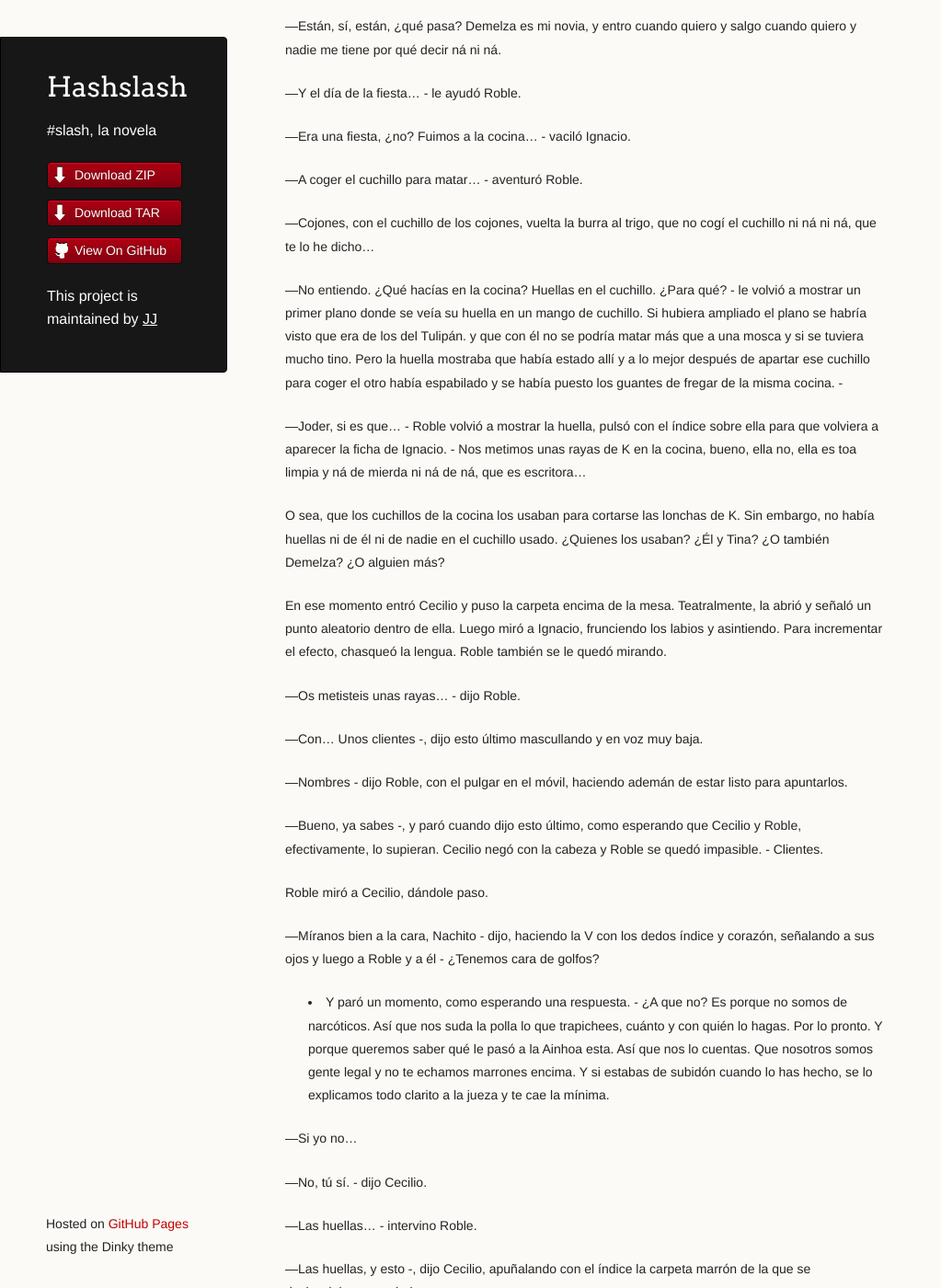
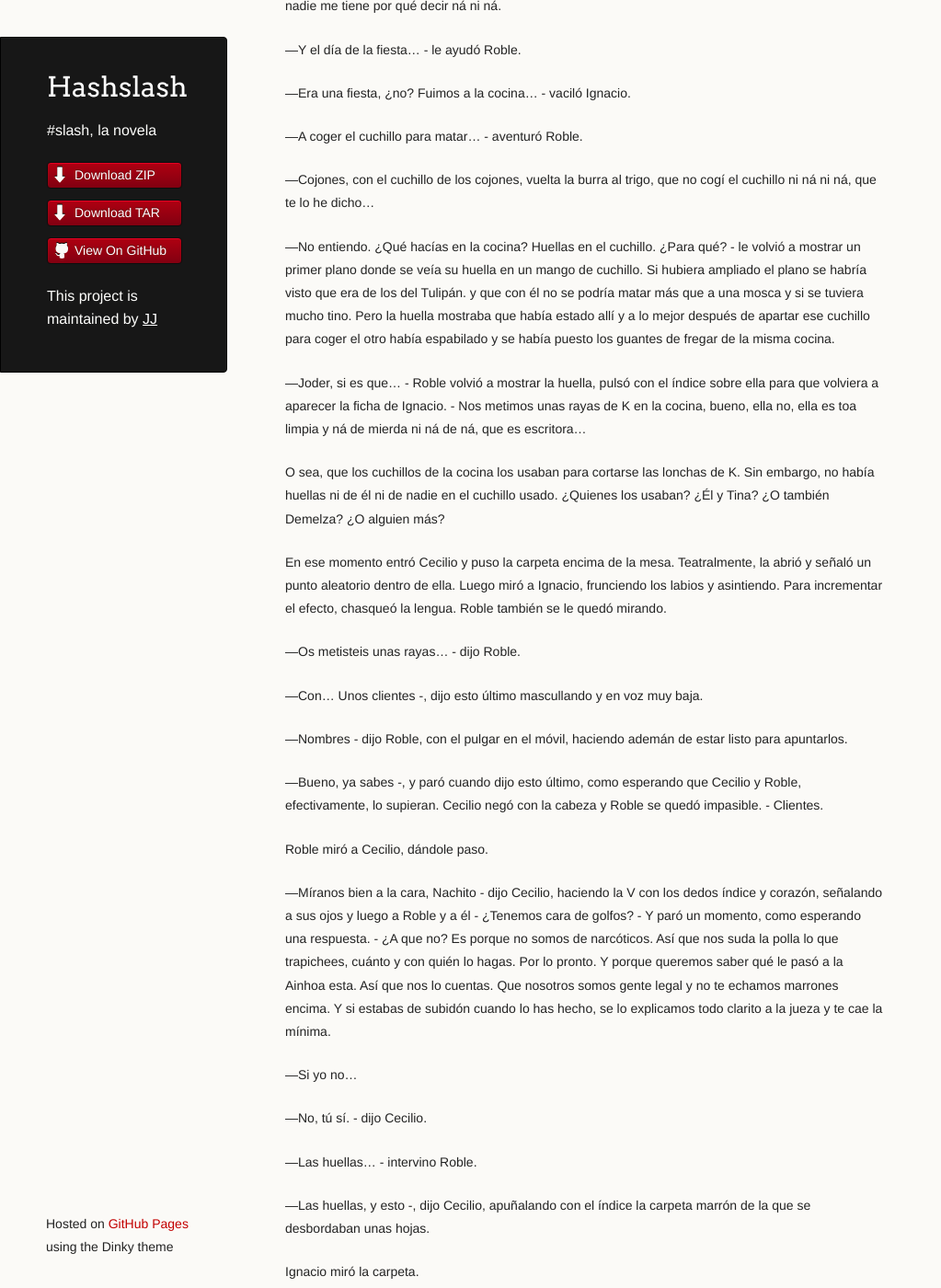
Before and after one commit to JJ/HashSlash, a Jekyll site: the page built from texto/HashSlash.md, in a window 1280 px wide and 1400 px high, scrolled down 45010 px. Shown: the whole window at 92% size, without its empty margins (0-1023 px from the left). Built offline with Jekyll 4.4.1, drawn with Linux system fonts in a browser that asks for light colours; some of the changed text lies outside the part shown.

Commit message:
Sync texto/HashSlash.md from master to gh-pages

```diff
--- a/texto/HashSlash.md
+++ b/texto/HashSlash.md
@@ -123,7 +123,7 @@ cosa de Ikea es?
   [Klingsbo](http://www.ikea.com/es/es/catalog/products/90128565/) -,
   dijo en voz alta.
 
-  — ¿Y el resto? Espera, no me lo digas. Rebotados desde el piso de
+  —¿Y el resto? Espera, no me lo digas. Rebotados desde el piso de
   Almuñécar... - Roble no contestó. Su móvil seguía emitiendo sonidos
   y él seguía tecleando. - No hay app - dijo aaahhh - para eso,
   ¿verdad?
@@ -132,9 +132,9 @@ Cecilio se rió de su propia gracia. Roble volvió al móvil, que acababa
 de emitir el tono que indicaba, de nuevo, que había llegado un
 mensaje.
 
- — Paco, el secretario judicial, - dijo Roble.- Tardará. ¿Más fotos? - Le alargó el móvil a Cecilio.
-
- — ¿Y por qué no las echas tú con tu polla? - le contestó Cecilio,
+ —Paco, el secretario judicial, - dijo Roble.- Tardará. ¿Más fotos? - Le alargó el móvil a Cecilio.
+
+ —¿Y por qué no las echas tú con tu polla? - le contestó Cecilio,
  socarrón,  extendiendo la mano para recibir el
  móvil. Roble también sonrió, asumiendo la respuesta como parte de esa seña de
  identidad llamada *malafollá granaína* que todavía, después de dos
@@ -1266,7 +1264,9 @@ publicarla antes de final de mes. Si no mantenías un ritmo de
 publicación continuo los lectores te acababan abandonando. Y él no
 quería que eso sucediera. Pero Tina le volvió a mandar un mensaje.
 
-“Y yo sola en el [Jaraiz](http://detapeoporgranada.blogspot.com.es/2010/04/jaraiz-editado.html)“ Era un bar del Realejo, no demasiado lejos de
+“Y yo sola en el
+[Jaraiz](http://detapeoporgranada.blogspot.com.es/2010/04/jaraiz-editado.html)“,
+le envió Tina en un mensaje. Era un bar del Realejo, no demasiado lejos de
 la comisaría; Roble lo conocía bien. “Tú verás.“
 
 El colocar la decisión en sus manos indicaba una ventana temporal que
@@ -2295,7 +2295,7 @@ se habría visto que era de los del Tulipán. y que con él no se podría
 matar más que a una mosca y si se tuviera mucho tino. Pero la huella
 mostraba que había estado allí y a lo mejor después de apartar ese
 cuchillo para coger el otro había espabilado y se había puesto los
-guantes de fregar de la misma cocina. -
+guantes de fregar de la misma cocina.
 
 —Joder, si es que... - Roble volvió a mostrar la huella, pulsó con el índice sobre
 ella para que volviera a aparecer la ficha de Ignacio. -  Nos metimos
@@ -2327,10 +2327,9 @@ cabeza y Roble se quedó impasible. - Clientes.
 
 Roble miró a Cecilio, dándole paso.
 
-—Míranos bien a la cara, Nachito - dijo, haciendo la V con los dedos
-índice y corazón,
-señalando a sus ojos y luego a Roble y a él - ¿Tenemos cara de golfos?
-- Y paró un momento, como esperando una respuesta. - ¿A que no? Es
+—Míranos bien a la cara, Nachito - dijo Cecilio, haciendo la V con los dedos
+índice y corazón, señalando a sus ojos y luego a Roble y a él -
+¿Tenemos cara de golfos? - Y paró un momento, como esperando una respuesta. - ¿A que no? Es
 porque no somos de narcóticos. Así que nos suda la polla lo que
 trapichees, cuánto y con quién lo hagas. Por lo pronto. Y porque
 queremos saber qué le pasó a la Ainhoa esta. Así que nos lo
@@ -2441,7 +2440,6 @@ que había coincidido en su época de subinspector en la brigada de
 seguridad ciudadana, antes de sacar las oposiciones a la escala
 ejecutiva.  Al sacar las oposiciones ella también había cambiado, en
 este caso a droga y crimen organizado.
-
 
 —González -, le contestaron desde el otro lado del teléfono.
 
```
Also changed, not shown: other parts of texto/HashSlash.md (+0 -2 lines).
